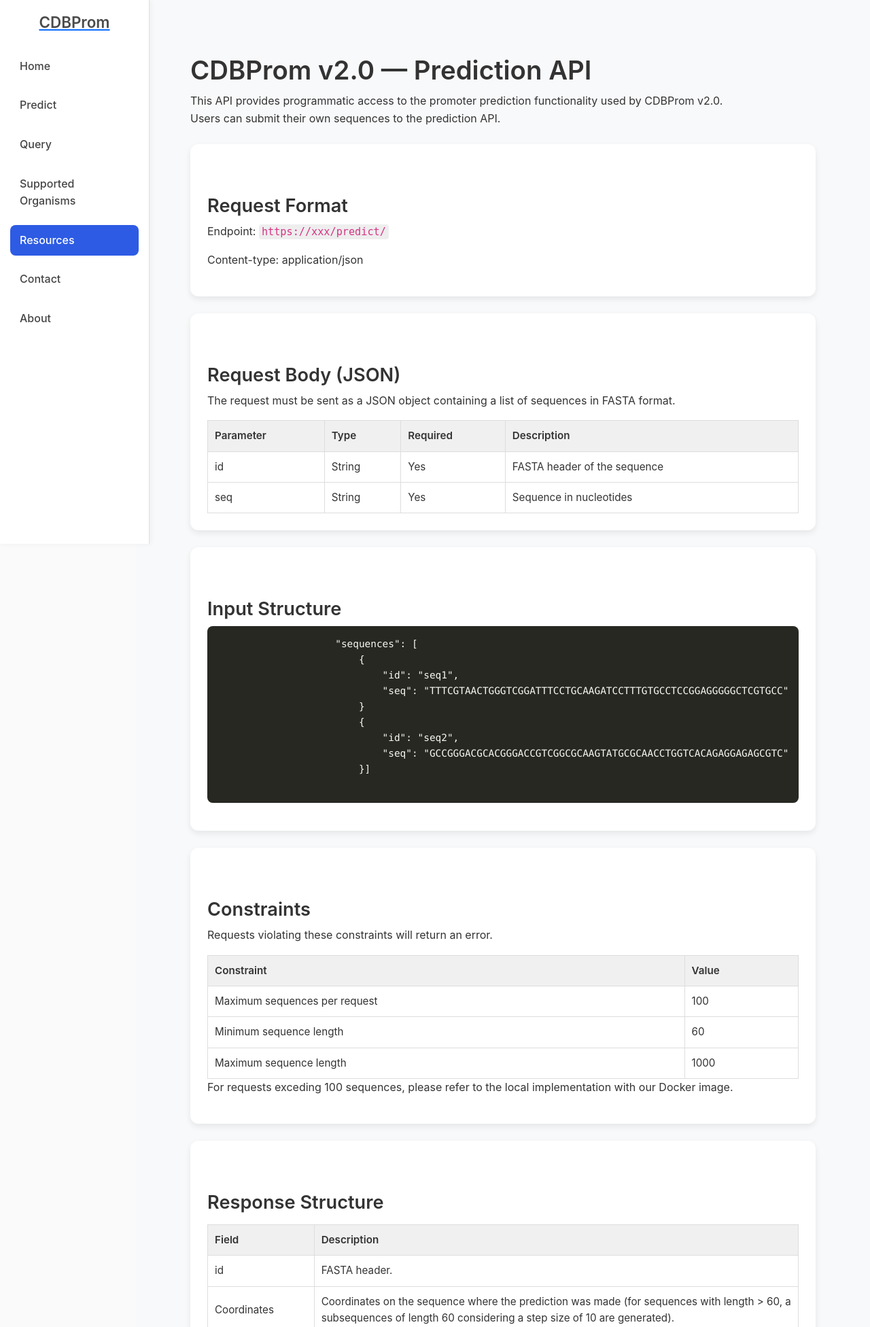
After one commit to gustavsganzerla/cdbprom_v2, a Django app: page /resources_api_prediction/ in a window 1280 px wide. The commit adds this page. Shown: the top 1952 px of the page at 68% size. Run offline with Django 5.2, Linux system fonts and the light colour scheme; some libraries are stand-ins or nearby versions.

Commit message:
prediction API documentation

```diff
--- a/frontend/core/templates/core/resources.html
+++ b/frontend/core/templates/core/resources.html
@@ -85,7 +85,7 @@
         <div class="resource-card">
             <h3>Prediction</h3>
             <p>Check the Prediction API documentation</p>
-            <a href="{% url 'resources_api_db' %}" class="btn">View</a>
+            <a href="{% url 'resources_api_prediction' %}" class="btn">View</a>
         </div>
         <div class="resource-card">
             <h3>Database</h3>
--- /dev/null
+++ b/frontend/core/templates/core/resources_api_prediction.html
@@ -0,0 +1,248 @@
+{% extends 'base.html'%}
+
+{% block title %}Resources{% endblock %}
+
+{% block content%}
+
+<head>
+    <meta charset="UTF-8">
+    <title>CDBProm v2.0 — Prediction API Documentation</title>
+
+
+    <style>
+        body {
+            font-family: Inter, Arial, sans-serif;
+            margin: 0;
+            padding: 0;
+            background: #fafafa;
+            line-height: 1.6;
+            color: #333;
+        }
+
+        .container {
+            max-width: 960px;
+            margin: 40px auto;
+            padding: 20px;
+        }
+
+        h1, h2, h3 {
+            font-weight: 600;
+        }
+
+        h1 {
+            font-size: 2.4rem;
+            margin-bottom: 10px;
+        }
+
+        h2 {
+            margin-top: 50px;
+            font-size: 1.7rem;
+        }
+
+        .section {
+            background: #fff;
+            border-radius: 12px;
+            box-shadow: 0 4px 10px rgba(0,0,0,0.08);
+            padding: 25px;
+            margin-top: 25px;
+        }
+
+        code {
+            background: #eee;
+            padding: 2px 4px;
+            border-radius: 4px;
+            font-family: monospace;
+            font-size: 0.95rem;
+        }
+
+        pre {
+            background: #272822;
+            color: #f8f8f2;
+            padding: 15px;
+            border-radius: 8px;
+            overflow-x: auto;
+            font-size: 0.9rem;
+        }
+
+        table {
+            width: 100%;
+            border-collapse: collapse;
+            margin-top: 15px;
+        }
+
+        table th, table td {
+            border: 1px solid #ddd;
+            padding: 10px;
+            text-align: left;
+            font-size: 0.95rem;
+        }
+
+        table th {
+            background: #f0f0f0;
+            font-weight: 600;
+        }
+
+        .endpoint {
+            font-size: 1.1rem;
+            background: #007bff;
+            color: white;
+            display: inline-block;
+            padding: 6px 12px;
+            border-radius: 6px;
+            margin-bottom: 10px;
+        }
+
+        .badge {
+            display: inline-block;
+            background: #007bff;
+            color: white;
+            padding: 3px 8px;
+            border-radius: 5px;
+            font-size: 0.8rem;
+            margin-left: 8px;
+        }
+
+        @media (max-width: 600px) {
+            .container {
+                padding: 10px;
+            }
+        }
+
+    </style>
+
+    </head>
+
+    <body>
+        <div class="container">
+
+            <h1>CDBProm v2.0 — Prediction API</h1>
+            <p>This API provides programmatic access to the promoter prediction functionality used by CDBProm v2.0.<br>
+                Users can submit their own sequences to the prediction API.
+
+
+
+            <div class="section">
+                <h2>Request Format</h2>
+                <p> Endpoint: <code>https://xxx/predict/</code></p>
+                <p>Content-type: application/json</p>
+            </div>
+
+            <div class="section">
+                <h2>Request Body (JSON)</h2>
+                <p>The request must be sent as a JSON object containing a list of sequences in FASTA format.</p>
+                <table>
+                    <tr>
+                        <th>Parameter</th>
+                        <th>Type</th>
+                        <th>Required</th>
+                        <th>Description</th>
+                    </tr>
+                    <tr>
+                        <td>id</td>
+                        <td>String</td>
+                        <td>Yes</td>
+                        <td>FASTA header of the sequence</td>
+                    </tr>
+                    <tr>
+                        <td>seq</td>
+                        <td>String</td>
+                        <td>Yes</td>
+                        <td>Sequence in nucleotides</td>
+                    </tr>
+                </table>
+            </div>
+            <div class="section">
+                <h2>Input Structure</h2>
+                <pre>
+                    "sequences": [
+                        {
+                            "id": "seq1",
+                            "seq": "TTTCGTAACTGGGTCGGATTTCCTGCAAGATCCTTTGTGCCTCCGGAGGGGGCTCGTGCC"
+                        }
+                        {
+                            "id": "seq2",
+                            "seq": "GCCGGGACGCACGGGACCGTCGGCGCAAGTATGCGCAACCTGGTCACAGAGGAGAGCGTC"
+                        }]
+                </pre>
+            </div>
+            <div class="section">
+                <h2>Constraints</h2>
+                <p>Requests violating these constraints will return an error.</p>
+
+                <table>
+                    <tr>
+                        <th>Constraint</th>
+                        <th>Value</th>
+                    </tr>
+                    <tr>
+                        <td>Maximum sequences per request</td>
+                        <td>100</td>
+                    </tr>
+                    <tr>
+                        <td>Minimum sequence length</td>
+                        <td>60</td>
+                    </tr>
+                    <tr>
+                        <td>Maximum sequence length</td>
+                        <td>1000</td>
+                    </tr>
+                </table>
+                <p>For requests exceding 100 sequences, please refer to the local implementation with our Docker image.</p>
+            </div>
+            <div class="section">
+                <h2>Response Structure</h2>
+                <table>
+                    <tr>
+                        <th>Field</th>
+                        <th>Description</th>
+                    </tr>
+                    <tr>
+                        <td>id</td>
+                        <td>FASTA header.</td>
+                    </tr>
+                    <tr>
+                        <td>Coordinates</td>
+                        <td>Coordinates on the sequence where the prediction was made (for sequences with length > 60, a subsequences of length 60 considering a step size of 10 are generated).</td>
+                    </tr>
+                    <tr>
+                        <td>Probability non-promoter</td>
+                        <td>Probability (0-100%) of a sequence beloning to the non-promoter class (output of the softmax layer)</td>
+                    </tr>
+                    <tr>
+                        <td>Probability promoter</td>
+                        <td>Probability (0-100%) of a sequence beloning to the promoter class (output of the softmax layer)</td>
+                    </tr>
+                    <tr>
+                        <td>Predicted class</td>
+                        <td>Predicted class of a sequence (≥0.5 are promoters)</td>
+                    </tr>
+                    <tr>
+                        <td>Message</td>
+                        <td>Message indicating how the API treated the input sequence
+                            <ul>
+                                <li>Success</li>
+                                <li>Error. Sequence with length greater than 1000. The maximum length per sequence is 1000.</li>
+                                <li>Input sequence(s) too short. The minimum length is 60.</li>
+                            </ul>
+                        </td>
+                    </tr>
+                </table>
+            </div>
+            <div class="section">
+                <h2>Response Structure</h2>
+                <pre>
+                    "output": [
+                        {
+                            "id": "seq1",
+                            "Coordinates": "1-60",
+                            "Predicted class": "Promoter",
+                            "Probability promoter": "98.94%",
+                            "Probability non-promoter": "1.06%",
+                            "Sequence": "TTTCGTAACTGGGTCGGATTTCCTGCAAGATCCTTTGTGCCTCCGGAGGGGGCTCGTGCC"
+                        }]
+                </pre>
+            </div>
+
+        </div>
+    </body>
+{%endblock%}
--- a/frontend/core/urls.py
+++ b/frontend/core/urls.py
@@ -7,6 +7,7 @@ urlpatterns = [
         path('query/', views.query, name='query'),
         path('resources/', views.resources, name='resources'),
         path('resources_api_db/', views.resources_api_db, name='resources_api_db'),
+        path('resources_api_prediction/', views.resources_api_prediction, name='resources_api_prediction'),
         path('contact/', views.contact, name='contact'),
         path('about/', views.about, name='about'),
         path('api/query/', PromoterQueryView.as_view(), name='promoter-query'),
--- a/frontend/core/views.py
+++ b/frontend/core/views.py
@@ -60,6 +60,9 @@ def resources(request):
 
 def resources_api_db(request):
     return render(request, 'core/resources_api_db.html')
+
+def resources_api_prediction(request):
+    return render(request, 'core/resources_api_prediction.html')
 
 def contact(request):
     return render(request, 'core/contact.html')
--- a/frontend/templates/base.html
+++ b/frontend/templates/base.html
@@ -305,7 +305,7 @@
         <a class="nav-link {% if request.resolver_match.url_name == 'organisms' %}active{% endif %}" href="{% url 'organisms' %}">Supported Organisms</a>
 
         <a class="nav-link
-        {% if request.resolver_match.url_name == 'resources' or request.resolver_match.url_name == 'resources_api_db' %}active{% endif %}"
+        {% if request.resolver_match.url_name == 'resources' or request.resolver_match.url_name == 'resources_api_db' or request.resolver_match.url_name == 'resources_api_prediction' %}active{% endif %}"
         href="{% url 'resources' %}">Resources</a>
 
 
```
